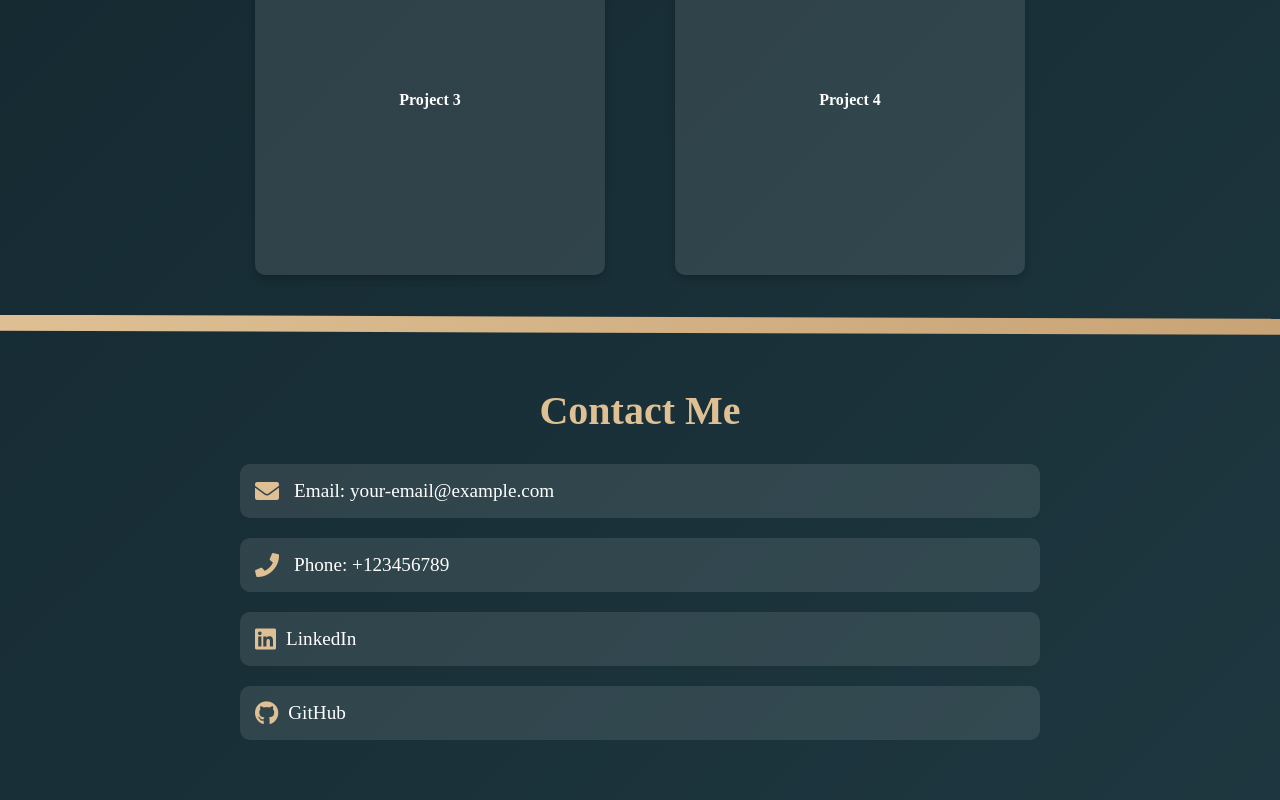
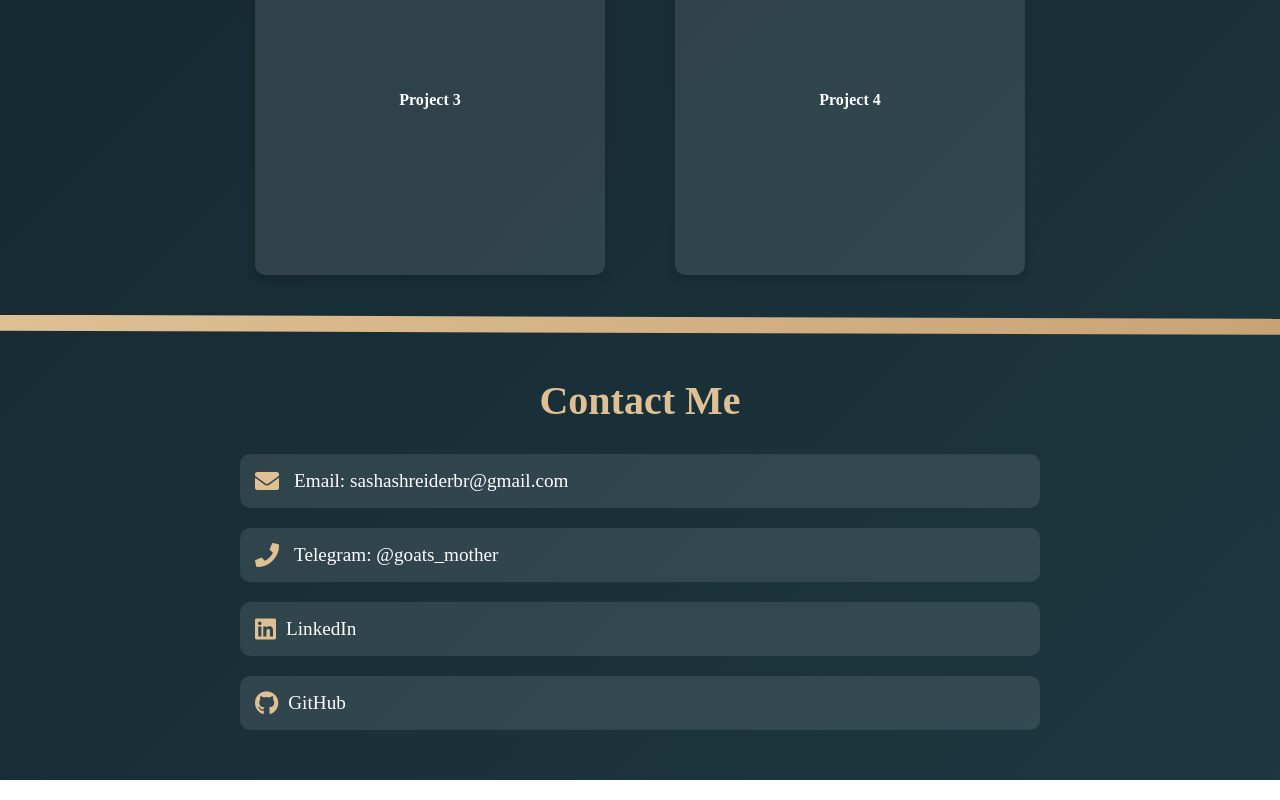
Before and after one commit to sashashreyder/landingpage, a React (Vite) app: page / in a window 1280 px wide. Shown: the part 2204-3004 px from the top of the page. Built offline with nearby package versions, Linux system fonts and the light colour scheme; a web font is replaced by a local one.

Commit message:
contacts added

```diff
--- a/src/Contact.css
+++ b/src/Contact.css
@@ -8,7 +8,7 @@
 .contact-container {
     max-width: 800px;
     margin: 0 auto;
-    padding: 20px;
+    padding: 10px;
 }
 
 .contact-title {
--- a/src/Contact.jsx
+++ b/src/Contact.jsx
@@ -14,15 +14,15 @@
                 <div className="contact-items">
                     <div className="contact-item" onClick={() => handleCopy('your-email@example.com')}>
                         <i className="contact-icon fas fa-envelope"></i>
-                        <span>Email: your-email@example.com</span>
+                        <span>Email: sashashreiderbr@gmail.com</span>
                     </div>
                     <div className="contact-item" onClick={() => handleCopy('+123456789')}>
                         <i className="contact-icon fas fa-phone"></i>
-                        <span>Phone: +123456789</span>
+                        <span>Telegram: @goats_mother</span>
                     </div>
                     <div className="contact-item">
                         <a
-                            href="https://www.linkedin.com/in/your-profile/"
+                            href="https://www.linkedin.com/in/sashashreider"
                             target="_blank"
                             rel="noopener noreferrer"
                         >
@@ -32,7 +32,7 @@
                     </div>
                     <div className="contact-item">
                         <a
-                            href="https://github.com/your-profile"
+                            href="https://github.com/sashashreyder"
                             target="_blank"
                             rel="noopener noreferrer"
                         >
```
